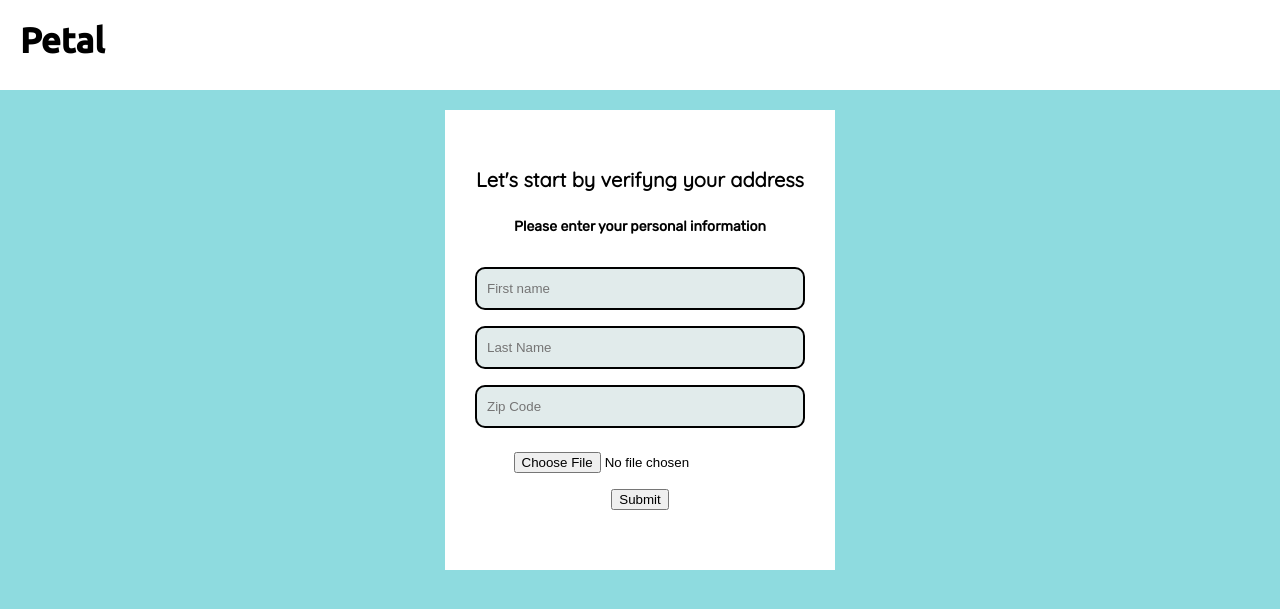
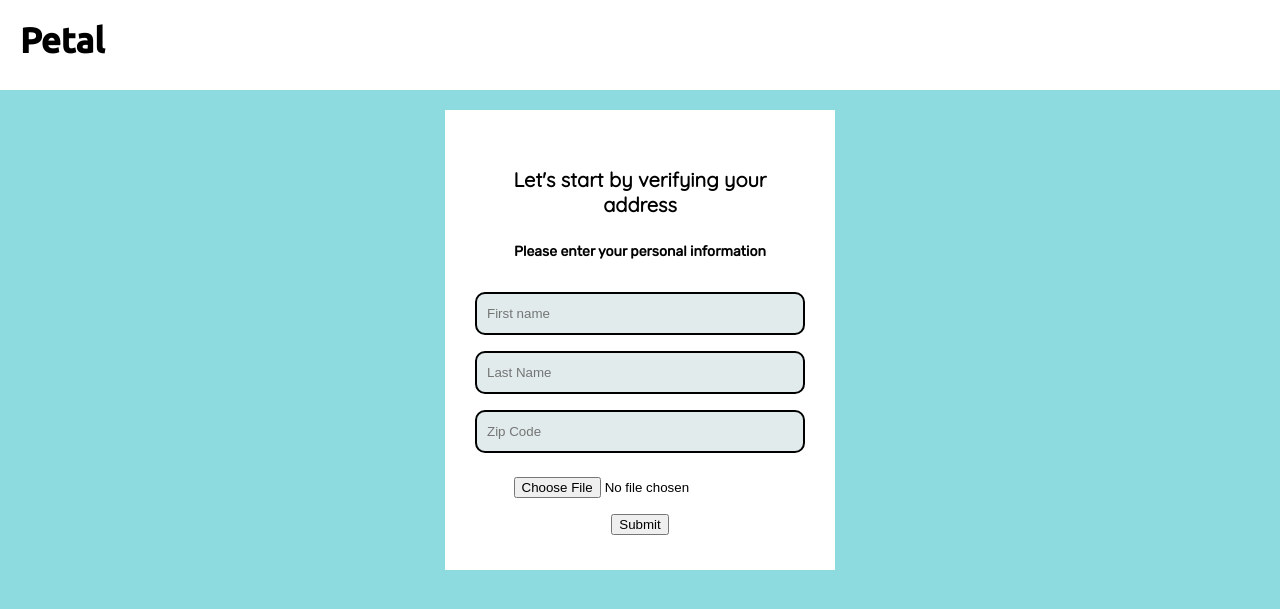
Before and after one commit to salimapetal/petalwinternproject2021, a Flask app: page / in a window 1280 px wide; the page is wider, and only the part inside the window is pictured. Shown: the top 609 px of that part. Run offline with Flask 2, Linux system fonts and the light colour scheme.

Commit message:
spellingfixedhtml

```diff
--- a/templates/index.html
+++ b/templates/index.html
@@ -72,7 +72,7 @@
 <center>
 
     <div>
-<h4>Let's start by verifyng your address</h4>
+<h4>Let's start by verifying your address</h4>
 <h5>Please enter your personal information</h5>
 <p>
     <!--{% with messages = get_flashed_messages() %}
```
Also changed, not shown: uploads/utilitybill1.jpg (added).
